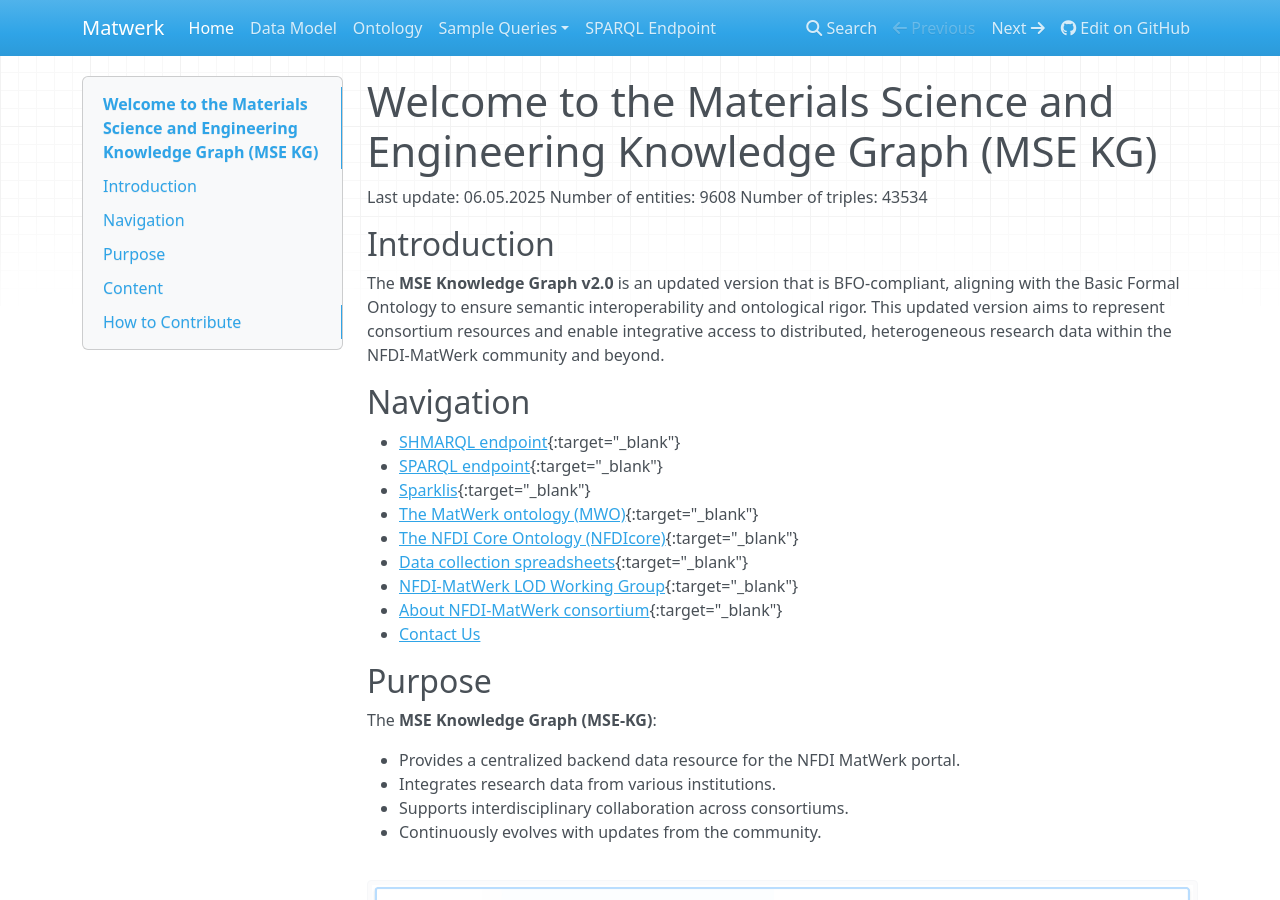
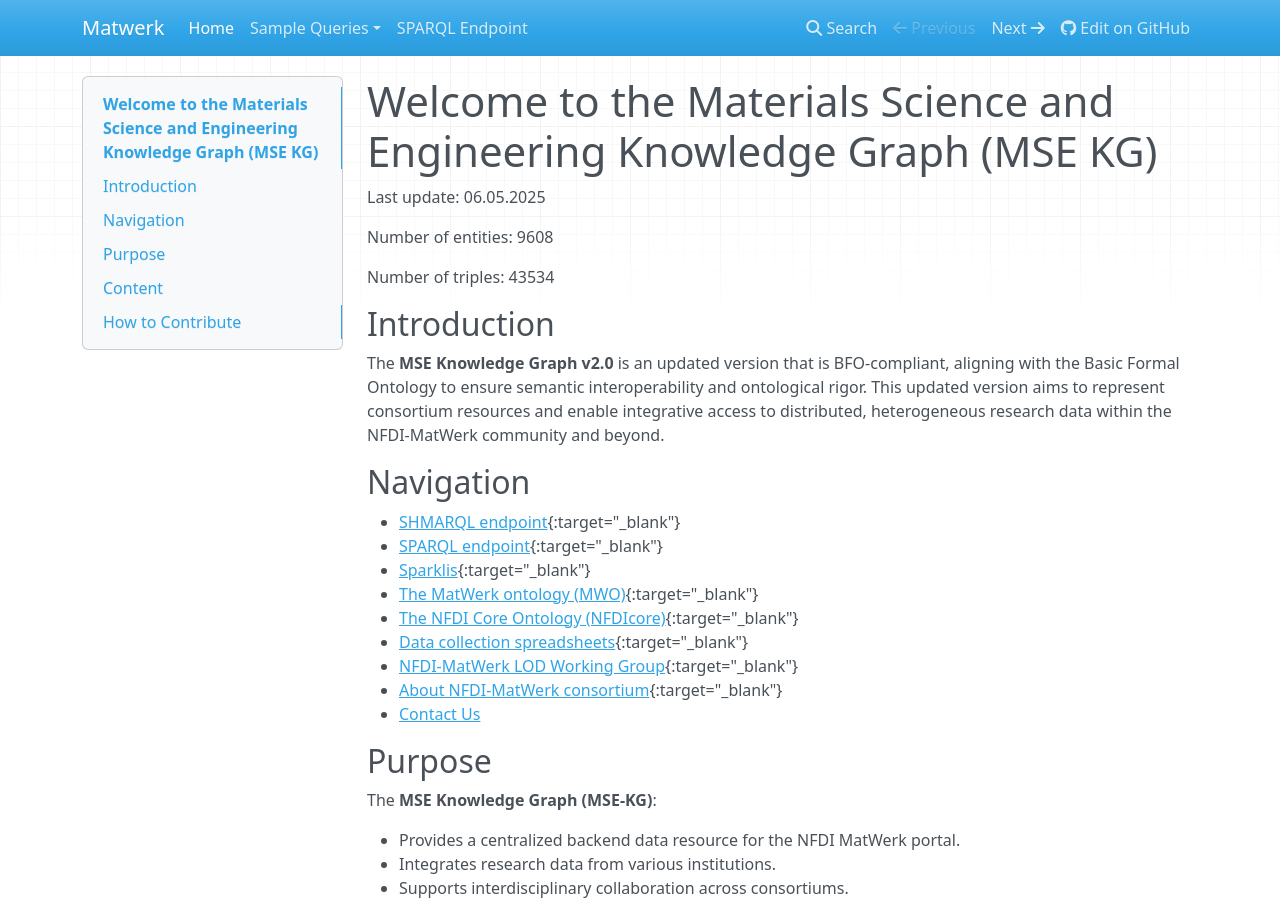
Before and after one commit to ISE-FIZKarlsruhe/matwerk, an MkDocs documentation site: the page built from docs/index.md, in a window 1280 px wide and 900 px high. Built offline with MkDocs 1.6.1, drawn with Linux system fonts in a browser that asks for light colours; nearby versions of some CDN libraries.

Commit message:
update home

```diff
--- a/docs/index.md
+++ b/docs/index.md
@@ -1,7 +1,10 @@
 # Welcome to the Materials Science and Engineering Knowledge Graph (MSE KG)
 Last update: 06.05.2025
+
 Number of entities: 9608
+
 Number of triples: 43534
+
 
 ## Introduction
 
--- a/mkdocs.yml
+++ b/mkdocs.yml
@@ -3,8 +3,6 @@
 repo_url: https://github.com/ISE-FIZKarlsruhe/matwerk
 nav:
   - Home: index.md
-  - Data Model: data_model.md
-  - Ontology: /matwerk/ontology/
   - Sample Queries:
     - General Queries: general_queries.md
     - IUC Queries: IUC_related_queries.md
```
